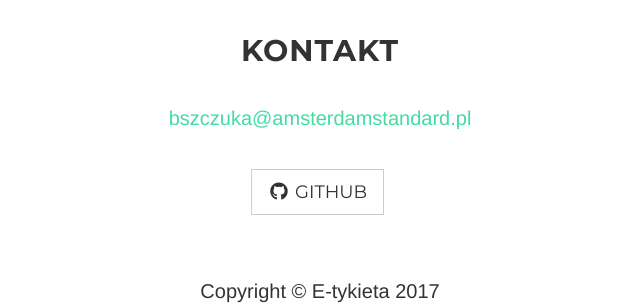
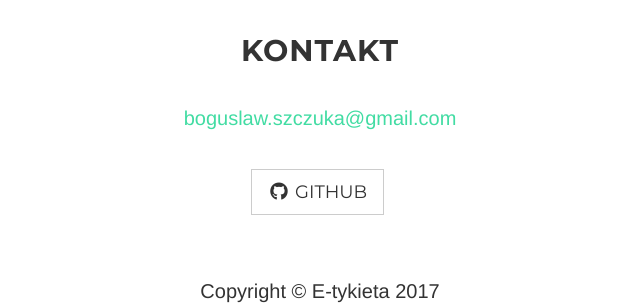
Before and after one commit to bszczuka/etykiety, a Django app: page / in a window 1280 px wide. Shown: the part 1806-2113 px from the top of the page, without its empty margins (320-960 px from the left). Run offline with Django 3.2, Linux system fonts and the light colour scheme; some libraries are stand-ins or nearby versions.

Commit message:
contact data

```diff
--- a/app/templates/app/home.html
+++ b/app/templates/app/home.html
@@ -115,7 +115,7 @@
         <div class="row">
             <div class="col-lg-8 col-lg-offset-2">
                 <h2>Kontakt</h2>
-                <p><a href="mailto:bszczuka@amsterdamstandard.pl">bszczuka@amsterdamstandard.pl</a>
+                <p><a href="mailto:boguslaw.szczuka@gmail.com">boguslaw.szczuka@gmail.com</a>
                 </p>
                 <ul class="list-inline banner-social-buttons">
                     <!--<li>-->
```
